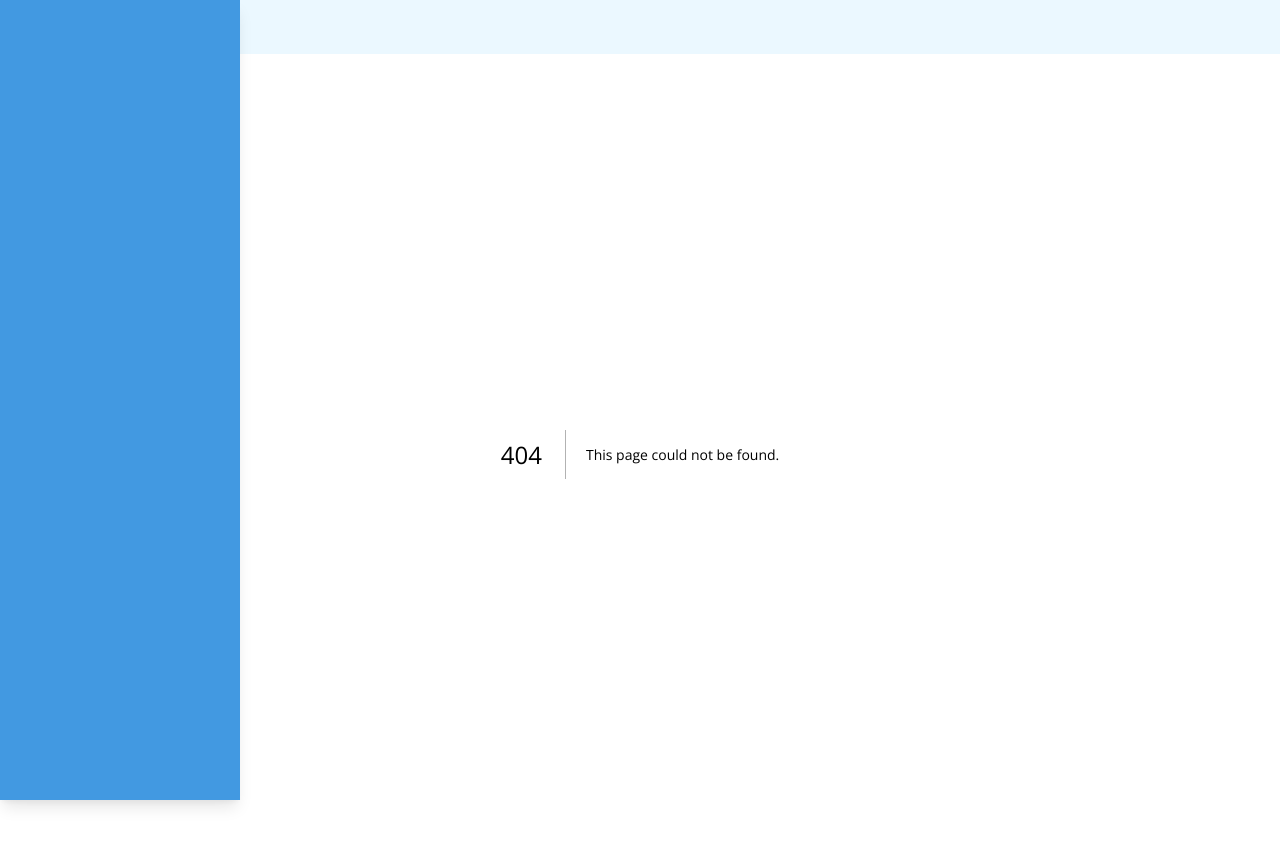
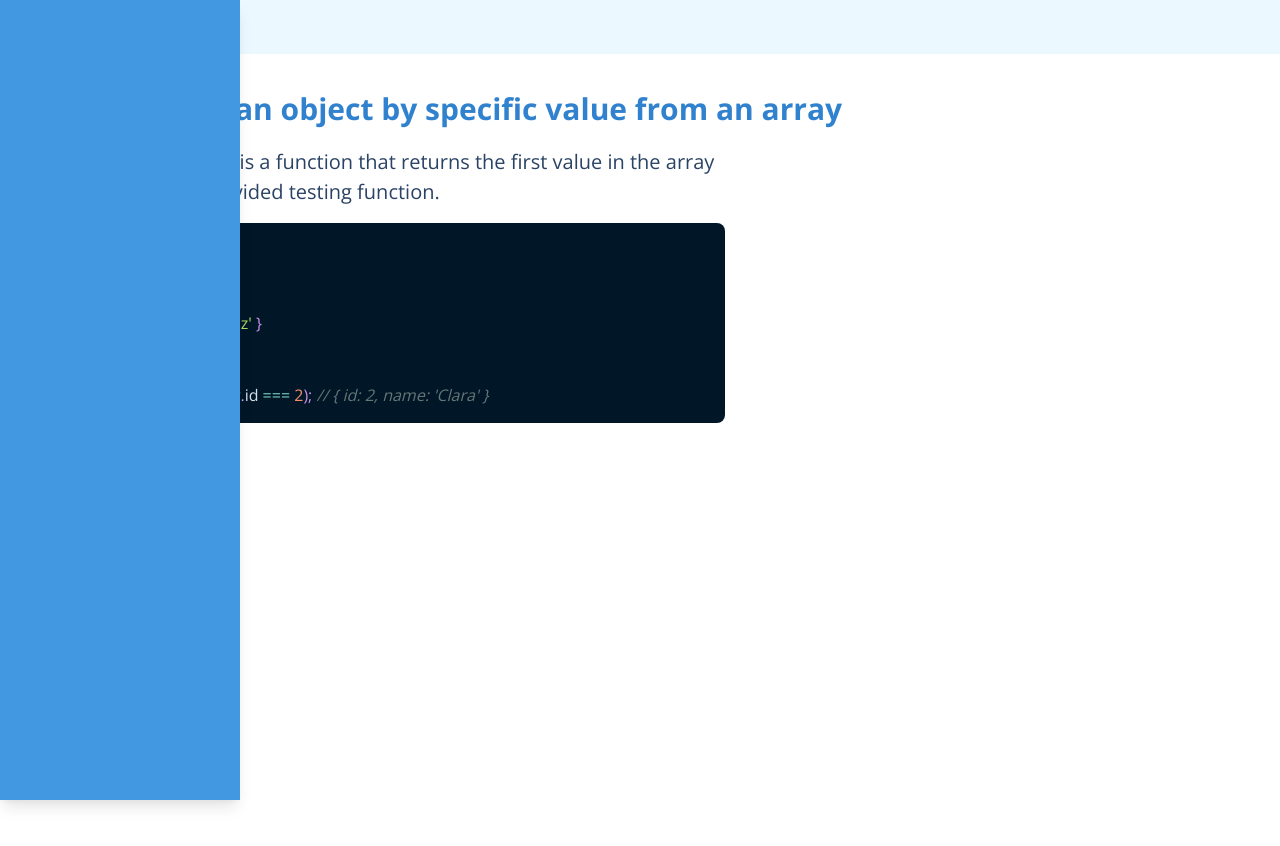
Before and after one commit to o-louis/CodeTips, a Next.js app: page /posts/arrays/how-to-find-an-object-by-specific-value-from-an-array in a window 1280 px wide. Before the commit this address had no page. Shown: the top 846 px of the page. After the commit the page ends 800 px from the top, so only its background shows below. Built offline with nearby package versions, Linux system fonts and the light colour scheme; what @tailwindcss/ui would draw is missing.

Commit message:
docs: How to find an object by specific value from an array

```diff
--- /dev/null
+++ b/pages/posts/arrays/how-to-find-an-object-by-specific-value-from-an-array/index.mdx
@@ -0,0 +1,17 @@
+import BlogPost from "../../../../components/BlogPost";
+import Code from "../../../../components/Code";
+
+export const meta = {
+  title: "How to find an object by specific value from an array",
+};
+
+export default ({ children }) => <BlogPost meta={meta}>{children}</BlogPost>;
+
+We use [find()](https://developer.mozilla.org/en-US/docs/Web/JavaScript/Reference/Global_Objects/Array/find) which is a function that returns the first value in the array that passes the provided testing function.
+
+<Code>{`const users = [
+  { id: 1, name: 'Pedro' },
+  { id: 2, name: 'Clara' },
+  { id: 3, name: 'Rodriguez' }
+];\n
+users.find(user => user.id === 2); // { id: 2, name: 'Clara' }`}</Code>
```
